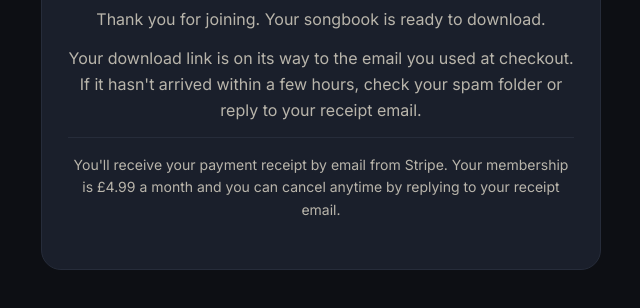
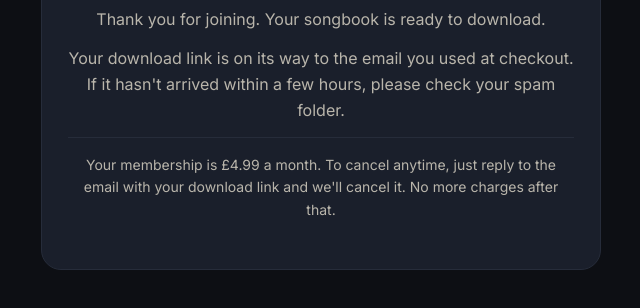
Before and after one commit to Izaacafamefuna/alabanzasconacordes, a plain HTML site: page thank-you/index.html in a window 1280 px wide. Shown: the part 358-666 px from the top of the page, without its empty margins (319-959 px from the left). Drawn offline with nearby package versions, Linux system fonts and the light colour scheme.

Commit message:
UK: textos sem prometer recibo do Stripe (envio do link por e-mail)

```diff
--- a/thank-you/index.html
+++ b/thank-you/index.html
@@ -39,9 +39,9 @@ fbq('track','PageView');
   <div id="dl" class="hidden">
     <a class="btn" id="dlBtn" href="#">Download the songbook <small>PDF files · phone or print</small></a>
   </div>
-  <p id="pending" class="hidden">Your download link is on its way to the email you used at checkout. If it hasn't arrived within a few hours, check your spam folder or reply to your receipt email.</p>
+  <p id="pending" class="hidden">Your download link is on its way to the email you used at checkout. If it hasn't arrived within a few hours, please check your spam folder.</p>
 
-  <p class="note">You'll receive your payment receipt by email from Stripe. Your membership is £4.99 a month and you can cancel anytime by replying to your receipt email.</p>
+  <p class="note">Your membership is £4.99 a month. To cancel anytime, just reply to the email with your download link and we'll cancel it. No more charges after that.</p>
 </div>
 
 <script>
```
Also changed, not shown: index.html (+1 -1 lines).
